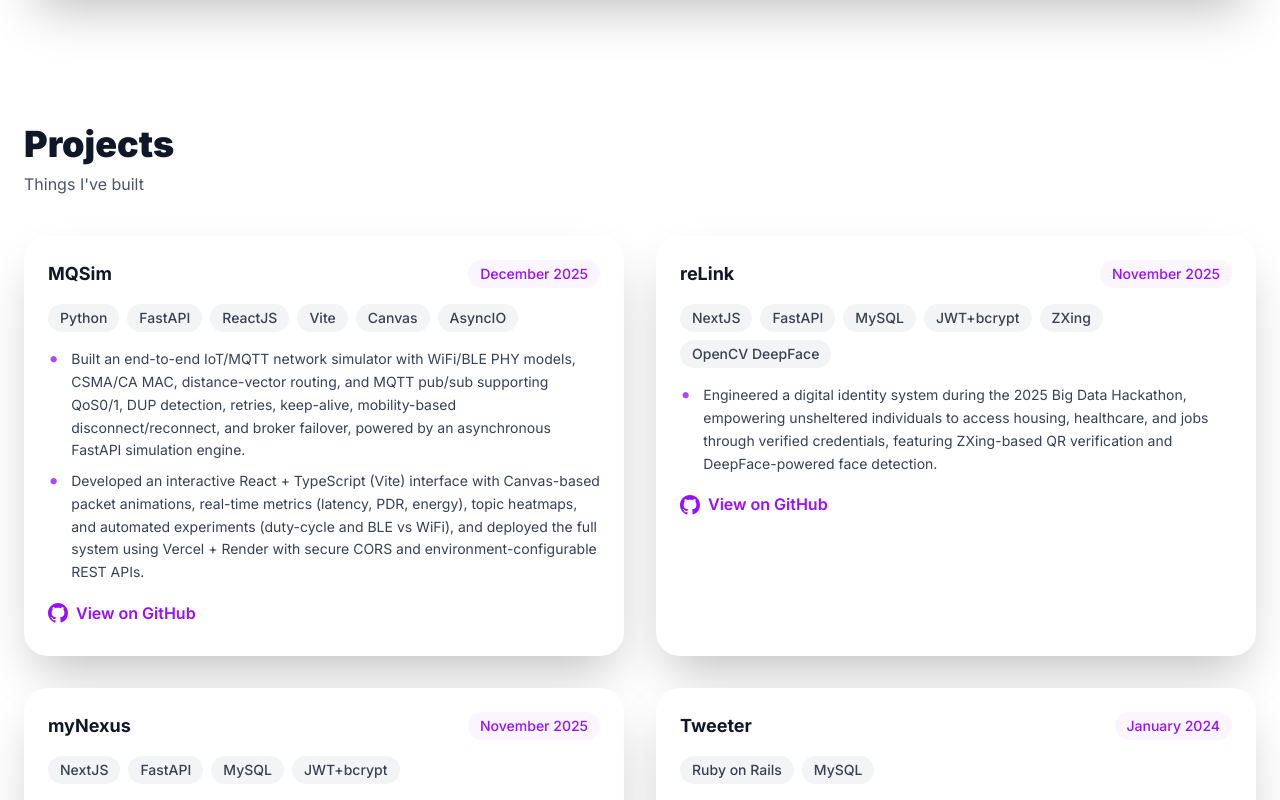
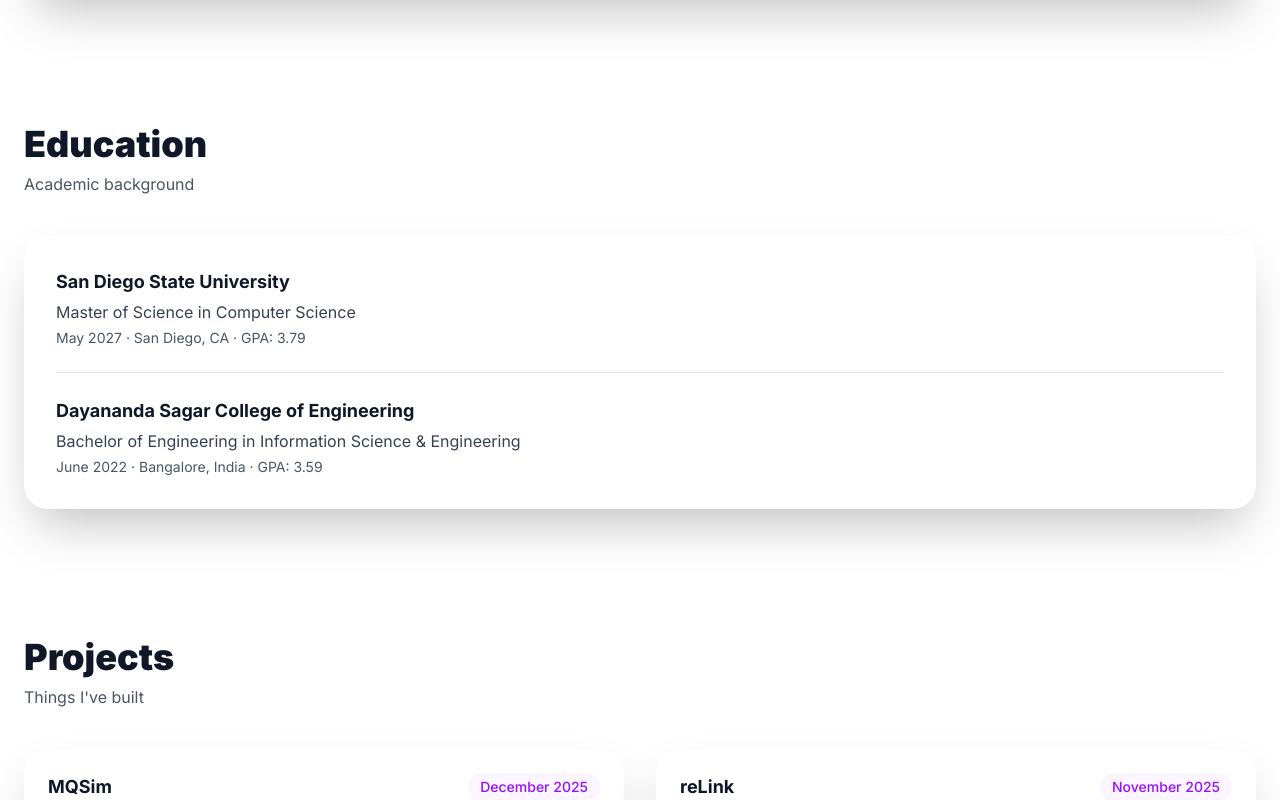
Before and after one commit to kedarnhegde/kedarnhegde.github.io, a Next.js app: page / in a window 1280 px wide. Shown: the part 3060-3860 px from the top of the page. Built offline with nearby package versions, Linux system fonts and the light colour scheme.

Commit message:
chore: update resume and gpa

```diff
--- a/src/app/page.tsx
+++ b/src/app/page.tsx
@@ -3,6 +3,7 @@ import Hero from "@/components/Hero";
 import ProjectCard from "@/components/ProjectCard";
 import ExperienceCard from "@/components/ExperienceCard";
 import SkillsCard from "@/components/SkillsCard";
+import EducationCard from "@/components/EducationCard";
 import AchievementsCard from "@/components/AchievementsCard";
 import { profile } from "@/data/profile";
 import { motion } from "framer-motion";
@@ -31,6 +32,20 @@ export default function HomePage() {
                 <ExperienceCard key={idx} group={group} index={idx} />
               ))}
             </div>
+          </section>
+
+          {/* Education */}
+          <section id="education">
+            <motion.div
+              initial={{ opacity: 0, y: 30 }}
+              whileInView={{ opacity: 1, y: 0 }}
+              viewport={{ once: true }}
+              transition={{ duration: 0.6 }}
+            >
+              <h2 className="text-3xl md:text-4xl font-black text-gray-900 mb-2">Education</h2>
+              <p className="text-base text-gray-600 mb-10">Academic background</p>
+            </motion.div>
+            <EducationCard />
           </section>
 
           {/* Projects */}
--- /dev/null
+++ b/src/components/EducationCard.tsx
@@ -0,0 +1,34 @@
+"use client";
+import { profile } from "@/data/profile";
+import { motion } from "framer-motion";
+import { useInView } from "react-intersection-observer";
+
+export default function EducationCard() {
+  const { ref, inView } = useInView({ triggerOnce: true, threshold: 0.1 });
+
+  return (
+    <motion.div
+      ref={ref}
+      className="bg-white rounded-3xl p-6 md:p-8 shadow-2xl"
+      initial={{ opacity: 0, scale: 0.95 }}
+      animate={inView ? { opacity: 1, scale: 1 } : {}}
+      transition={{ duration: 0.6 }}
+    >
+      <div className="space-y-6">
+        {profile.education.map((edu, i) => (
+          <motion.div
+            key={i}
+            className={i > 0 ? "pt-6 border-t border-gray-200" : ""}
+            initial={{ opacity: 0, x: -20 }}
+            animate={inView ? { opacity: 1, x: 0 } : {}}
+            transition={{ duration: 0.5, delay: i * 0.1 }}
+          >
+            <h3 className="text-lg font-bold text-gray-900 mb-1">{edu.school}</h3>
+            <p className="text-base text-gray-700 mb-1">{edu.detail}</p>
+            <p className="text-sm text-gray-600">{edu.extra}</p>
+          </motion.div>
+        ))}
+      </div>
+    </motion.div>
+  );
+}
--- a/src/data/profile.ts
+++ b/src/data/profile.ts
@@ -28,7 +28,7 @@ export const profile = {
     linkedin: "https://linkedin.com/in/kedar-hegde/",
     github: "https://github.com/kedarnhegde",
     resume:
-      "https://drive.google.com/file/d/14wUqP6AZsUoIdenhRCFSeudcInKVMuKU/view?usp=sharing",
+      "https://drive.google.com/file/d/1wRkJ-WA9lmT2X-5grtoUEjcCAkpJbcSL/view?usp=sharing",
   },
   summary:
     "CS graduate student at SDSU (Fall 2025) with 3 years of development experience across India and Japan. Skilled in scalable web apps, system internationalization, and cross-cultural collaboration. Fluent in English and Japanese, with expertise in frontend frameworks, backend systems, and cloud databases. Currently seeking software engineering internships starting Summer 2026.",
@@ -273,7 +273,7 @@ export const profile = {
     {
       name: "Tweeter",
       date: "January 2024",
-      tech: ["Ruby on Rails", "MySQL"],
+      tech: ["Ruby on Rails", "MySQL", "ActionMailer", "jQuery-Rails"],
       bullets: [
         "Built a social media platform using Ruby on Rails with real-time interactions.",
         "Implemented secure user authentication and data management.",
@@ -295,7 +295,7 @@ export const profile = {
     {
       school: "San Diego State University",
       detail: "Master of Science in Computer Science",
-      extra: "Expected May 2027 · San Diego, CA · GPA: To be earned",
+      extra: "May 2027 · San Diego, CA · GPA: 3.79",
     },
     {
       school: "Dayananda Sagar College of Engineering",
```
